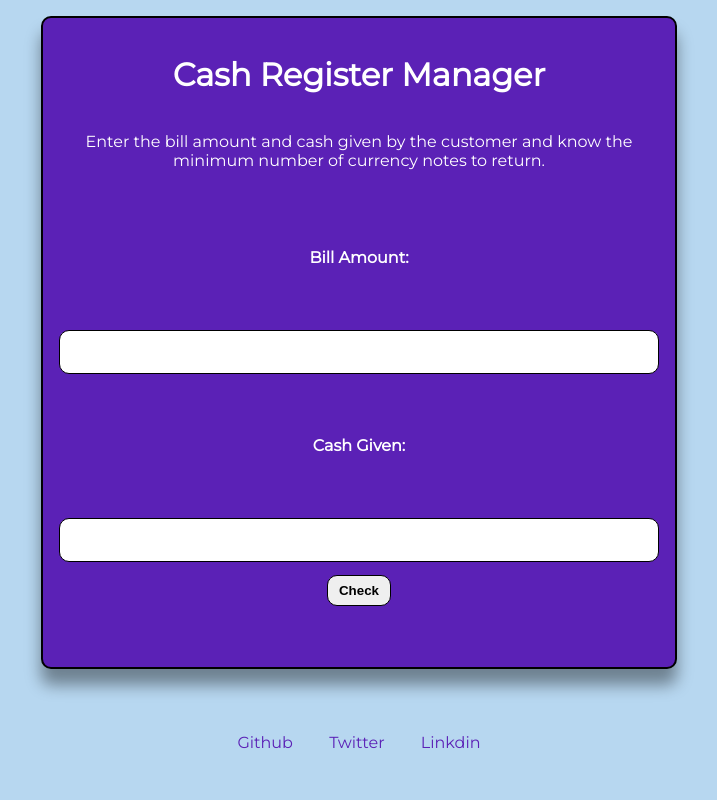
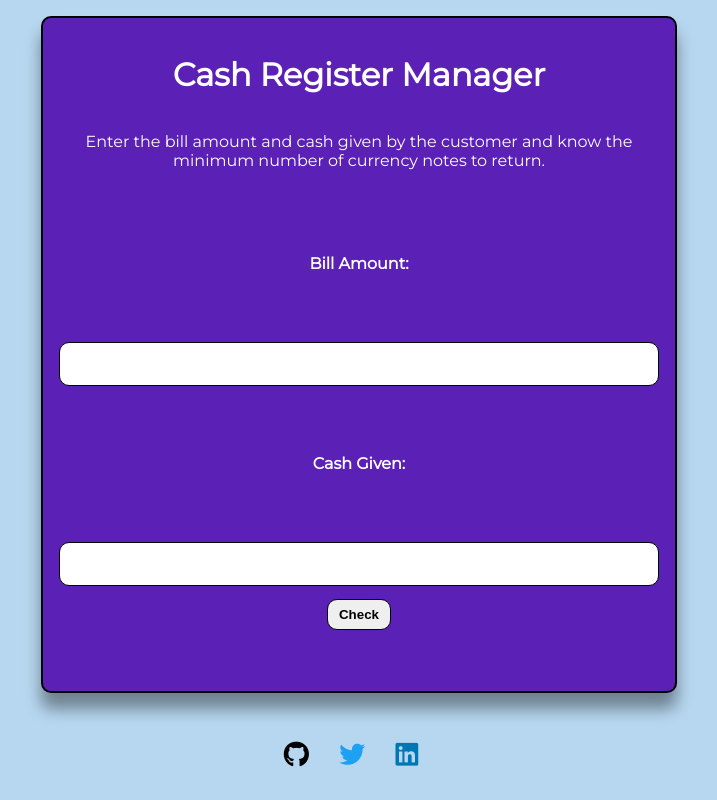
Before and after one commit to Vipul-Bhardwaj777/cash-register-manager, a plain HTML site: page index.html in a window 1280 px wide. Shown: the whole page, without its empty margins (281-998 px from the left). Drawn offline with Linux system fonts and the light colour scheme.

Commit message:
footer updated

```diff
--- a/index.html
+++ b/index.html
@@ -7,6 +7,10 @@
     <meta name="viewport" content="width=device-width, initial-scale=1.0">
     <title>Cash Register</title>
     <link href="styles.css" rel="stylesheet" />
+
+    <link rel="stylesheet" href="https://cdnjs.cloudflare.com/ajax/libs/font-awesome/6.4.0/css/all.min.css"
+        integrity="sha512-iecdLmaskl7CVkqkXNQ/ZH/XLlvWZOJyj7Yy7tcenmpD1ypASozpmT/E0iPtmFIB46ZmdtAc9eNBvH0H/ZpiBw=="
+        crossorigin="anonymous" referrerpolicy="no-referrer" />
 </head>
 
 <body>
@@ -54,20 +58,18 @@
 
     </div>
 
-    <footer>
-        <ul>
-            <li class="list-inline">
-                <a class="link" href="https://github.com/Vipul-Bhardwaj777">Github</a>
-            </li>
+    <footer class="footer">
 
-            <li class="list-inline">
-                <a class="link" href="https://twitter.com/Vipul__777">Twitter</a>
-            </li>
+        <div>
+            <a class="icons" href="https://github.com/Vipul-Bhardwaj777" target="_blank"><i class="fa-brands fa-2x fa-github"></i></a>
 
-            <li class="list-inline">
-                <a class="link" href="https://www.linkedin.com/in/vipul-bhardwaj-444888207/">Linkdin</a>
-            </li>
-        </ul>
+            <a class="icons" href="https://twitter.com/Vipul__777" target="_black"><i class="fa-brands fa-2x fa-twitter"></i></a>
+
+            <a class="icons" href="https://www.linkedin.com/in/vipul-bhardwaj-444888207/" target="_blank"><i class="fa-brands fa-2x fa-linkedin"></i></a>
+        </div>
+
+
+
     </footer>
     <script src="app.js" type="text/javascript"></script>
 </body>
--- a/styles.css
+++ b/styles.css
@@ -138,13 +138,38 @@ td {
 }
 
 
+footer {
+    padding: 2rem 1rem;
+    color: white;
+    text-align: center;
+    padding-inline-start: 0px;
+}
 
-footer ul{
-    padding-inline-start: 0px;
-    max-width: 600px;
-    text-align: center;
-    margin: 3em auto;
-
-
+.icons {
+    margin:.5em 1em;
+    font-size: small;
+    color:white;
+    transition:all 0.3s ;
 
 }
+
+.icons i{
+    transition:all 0.3s linear;
+}
+.icons i:hover{
+    transform:scale(1.2);
+
+}
+
+.fa-github{
+    color:black;
+
+}
+
+.fa-twitter{
+    color:rgb(29 161 242);
+}
+
+.fa-linkedin{
+    color:#0077b5;
+}
```
